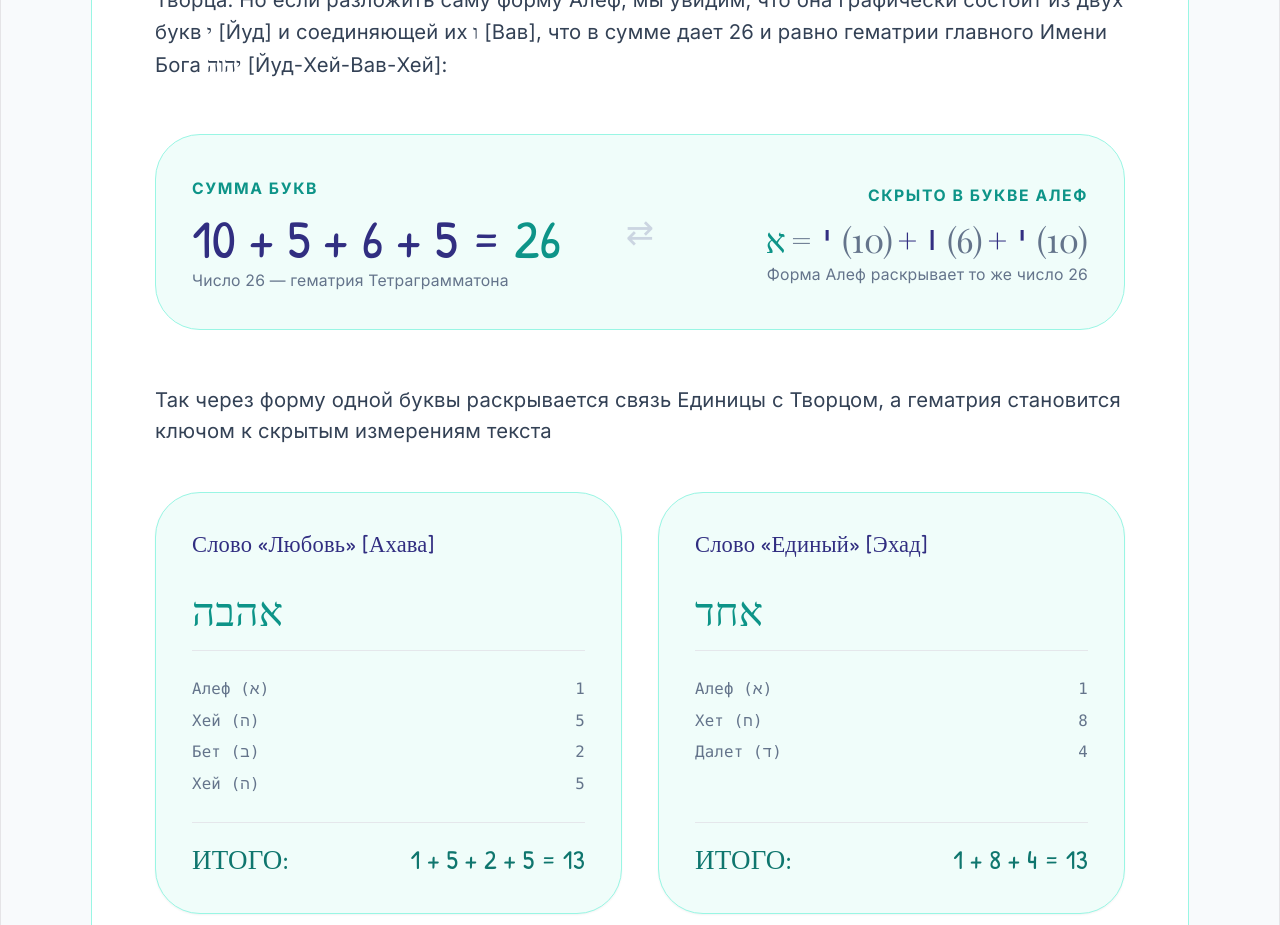
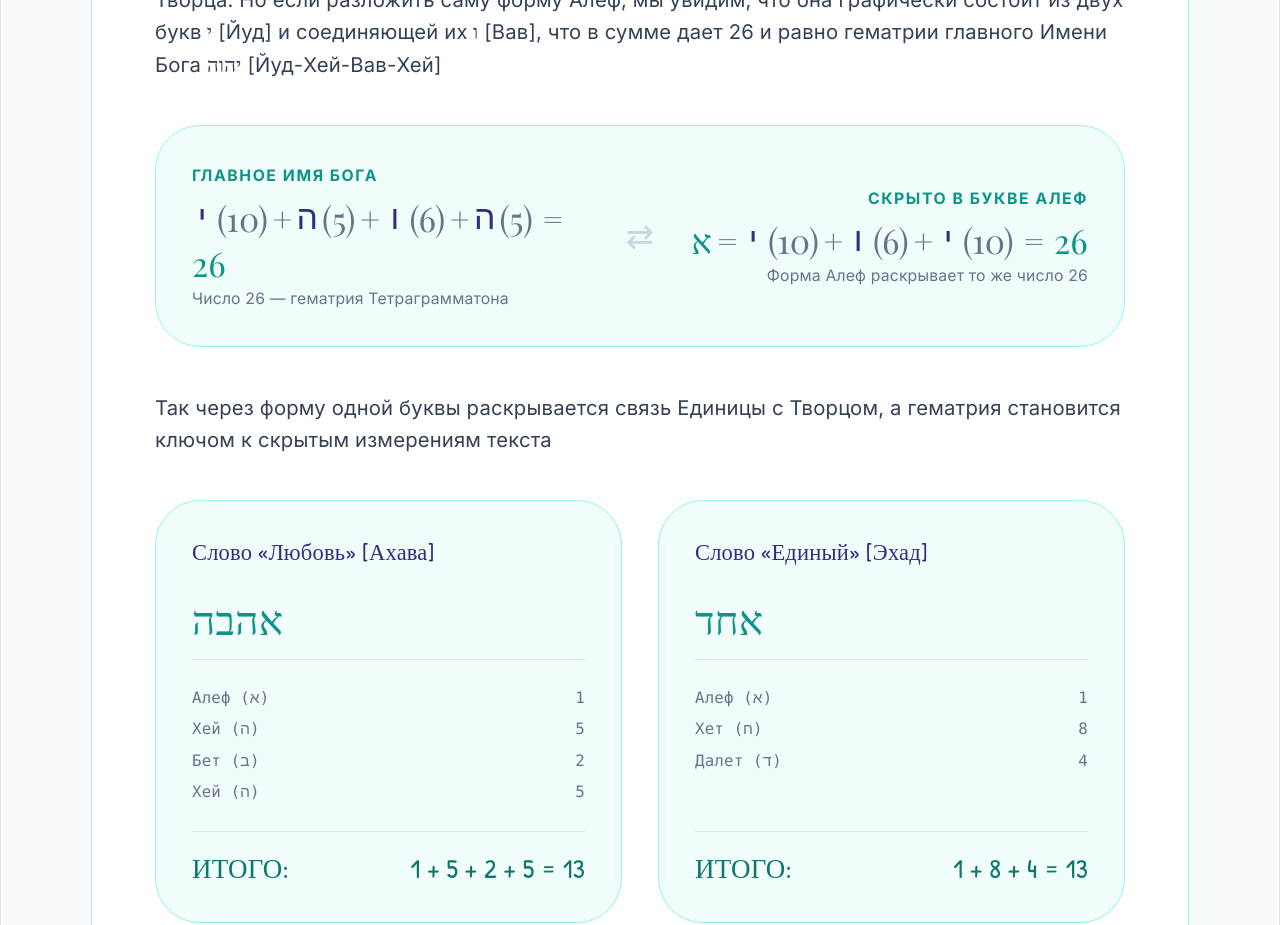
Before and after one commit to bemotte-ops/Hebrew, a React (Vite) app: page / in a window 1280 px wide. Shown: the part 6000-6925 px from the top of the page. Built offline with nearby package versions, Linux system fonts and the light colour scheme; a web font is replaced by a local one.

Commit message:
Update App.tsx

```diff
--- a/src/App.tsx
+++ b/src/App.tsx
@@ -467,24 +467,40 @@ const App: React.FC = () => {
                 Её числовое значение — 1, что указывает на Единого Творца.
                 Но если разложить саму форму Алеф, мы увидим, что она графически состоит из двух букв
                 <span className="font-serif"> י</span> [Йуд] и соединяющей их
-                <span className="font-serif"> ו</span> [Вав], что в сумме дает 26 и равно гематрии главного Имени Бога <span className="font-serif">יהוה</span> [Йуд-Хей-Вав-Хей]:
+                <span className="font-serif"> ו</span> [Вав], что в сумме дает 26 и равно гематрии главного Имени Бога <span className="font-serif">יהוה</span> [Йуд-Хей-Вав-Хей]
               </p>
+            </div> {/* ← закрыли вступительный блок */}
 
-              {/* Total 26 + Алеф connection */}
+            {/* Total 26 + Алеф connection */}
             <div className="bg-teal-50 p-8 rounded-[2.5rem] border border-teal-200 flex flex-col md:flex-row items-center justify-between gap-6 my-12">
 
               {/* Левая часть: Сумма букв */}
               <div className="text-center md:text-left flex-1">
-                <span className="text-sm uppercase tracking-widest text-teal-600 font-bold">Сумма букв</span>
-                <div className="text-4xl md:text-5xl font-patrick text-indigo-900 mt-2">
-                  10 + 5 + 6 + 5 = <span className="text-teal-600">26</span>
+                <span className="text-sm uppercase tracking-widest text-teal-600 font-bold">Главное Имя Бога</span>
+
+                {/* Формула Тетраграмматона */}
+                <div className="text-2xl md:text-3xl font-serif text-indigo-900 mt-2 flex items-center justify-center md:justify-start gap-1 flex-wrap">
+                  <span className="font-mono">י</span>
+                  <span className="text-slate-500">(10)</span>
+                  <span className="text-slate-500">+</span>
+                  <span className="font-mono">ה</span>
+                  <span className="text-slate-500">(5)</span>
+                  <span className="text-slate-500">+</span>
+                  <span className="font-mono">ו</span>
+                  <span className="text-slate-500">(6)</span>
+                  <span className="text-slate-500">+</span>
+                  <span className="font-mono">ה</span>
+                  <span className="text-slate-500">(5)</span>
+                  <span className="text-slate-500 mx-1">=</span>
+                  <span className="text-teal-600 text-3xl">26</span>
                 </div>
+
                 <p className="text-sm text-slate-500 mt-1">
                   Число 26 — гематрия Тетраграмматона
                 </p>
               </div>
 
-              {/* Стрелка-разделитель (на десктопе горизонтальная, на мобильных вертикальная) */}
+              {/* Стрелка-разделитель */}
               <div className="text-slate-300 text-3xl hidden md:block">⇄</div>
               <div className="text-slate-300 text-3xl md:hidden rotate-90">⇄</div>
 
@@ -492,18 +508,20 @@ const App: React.FC = () => {
               <div className="text-center md:text-right flex-1">
                 <span className="text-sm uppercase tracking-widest text-teal-600 font-bold">Скрыто в букве Алеф</span>
 
-                {/* Формула Алеф — аккуратно отформатирована */}
-                <div className="text-2xl md:text-3xl font-serif text-indigo-900 mt-2 flex items-center justify-center md:justify-end gap-1">
+                {/* Формула Алеф */}
+                <div className="text-2xl md:text-3xl font-serif text-indigo-900 mt-2 flex items-center justify-center md:justify-end gap-1 flex-wrap">
                   <span className="text-teal-600 text-3xl">א</span>
                   <span className="text-slate-500">=</span>
                   <span className="font-mono">י</span>
                   <span className="text-slate-500">(10)</span>
-                  <span>+</span>
+                  <span className="text-slate-500">+</span>
                   <span className="font-mono">ו</span>
                   <span className="text-slate-500">(6)</span>
-                  <span>+</span>
+                  <span className="text-slate-500">+</span>
                   <span className="font-mono">י</span>
                   <span className="text-slate-500">(10)</span>
+                  <span className="text-slate-500 mx-1">=</span>
+                  <span className="text-teal-600 text-3xl">26</span>
                 </div>
 
                 <p className="text-sm text-slate-500 mt-1">
@@ -511,15 +529,15 @@ const App: React.FC = () => {
                 </p>
               </div>
 
-            </div>
+            </div> {/* ← закрыли блок с формулами */}
 
+            {/* Текст-связка после блока формул */}
+            <p className="text-lg text-slate-700">
+              Так через форму одной буквы раскрывается связь Единицы с Творцом, а гематрия становится ключом
+              к скрытым измерениям текста
+            </p>
 
-              <p className="text-lg text-slate-700 mt-8">
-                Так через форму одной буквы раскрывается связь Единицы с Творцом, а гематрия становится ключом
-                к скрытым измерениям текста
-              </p>
-            </div>
-
+            {/* Карточки Любовь и Единство */}
             <div className="grid md:grid-cols-2 gap-8">
               <div className="bg-teal-50 p-8 rounded-[2.5rem] shadow-sm space-y-6 border border-teal-200">
                 <h4 className="text-xl font-patrick text-indigo-900">Слово «Любовь» [Ахава]</h4>
@@ -544,21 +562,23 @@ const App: React.FC = () => {
                   <div className="flex justify-between"><span>Далет (ד)</span> <span>4</span></div>
                   <div className="flex justify-between opacity-0"><span>&nbsp;</span><span>&nbsp;</span></div>
                 </div>
-                <div className="pt-4 border-t flex justify-between font-patrick text-2xl text-teal-700 mt-15">
+                <div className="pt-4 border-t flex justify-between font-patrick text-2xl text-teal-700">
                   <span>ИТОГО:</span> <span>1 + 8 + 4 = 13</span>
                 </div>
               </div>
             </div>
 
+            {/* Финальный блок с выводом */}
             <div className="text-left p-7 bg-slate-50 text-slate-700 rounded-3xl shadow-xl border border-indigo-900">
               <p className="text-lg font-patrick">
                 Совпадение чисел Любви (אהבה) и Единства (אחד) — 13 — не случайно.
                 Оно указывает на глубинный закон бытия: Любовь и Единство неразделимы.
-                Как Алеф (1) раскрывается в Четырёхбуквенном Имени Бога <a href="#tetragrammaton" className="underline text-teal-600 hover:text-white transition-colors">Тетраграмматон</a> (26),
+                Как Алеф (1) раскрывается в Четырёхбуквенном Имени Бога <a href="#tetragrammaton" className="underline text-teal-600 hover:text-teal-800 transition-colors">Тетраграмматон</a> (26),
                 так и эти слова говорят об одном: мир сотворён Любовью и держится на ней, а высшая Цель человека — через Любовь прийти к Единому
               </p>
             </div>
-          </div>
+
+          </div> {/* ← закрыли основной div с space-y-10 */}
         </section>
 
         {/* 4. Full Alphabet Table Summary - Updated Styles */}
```
